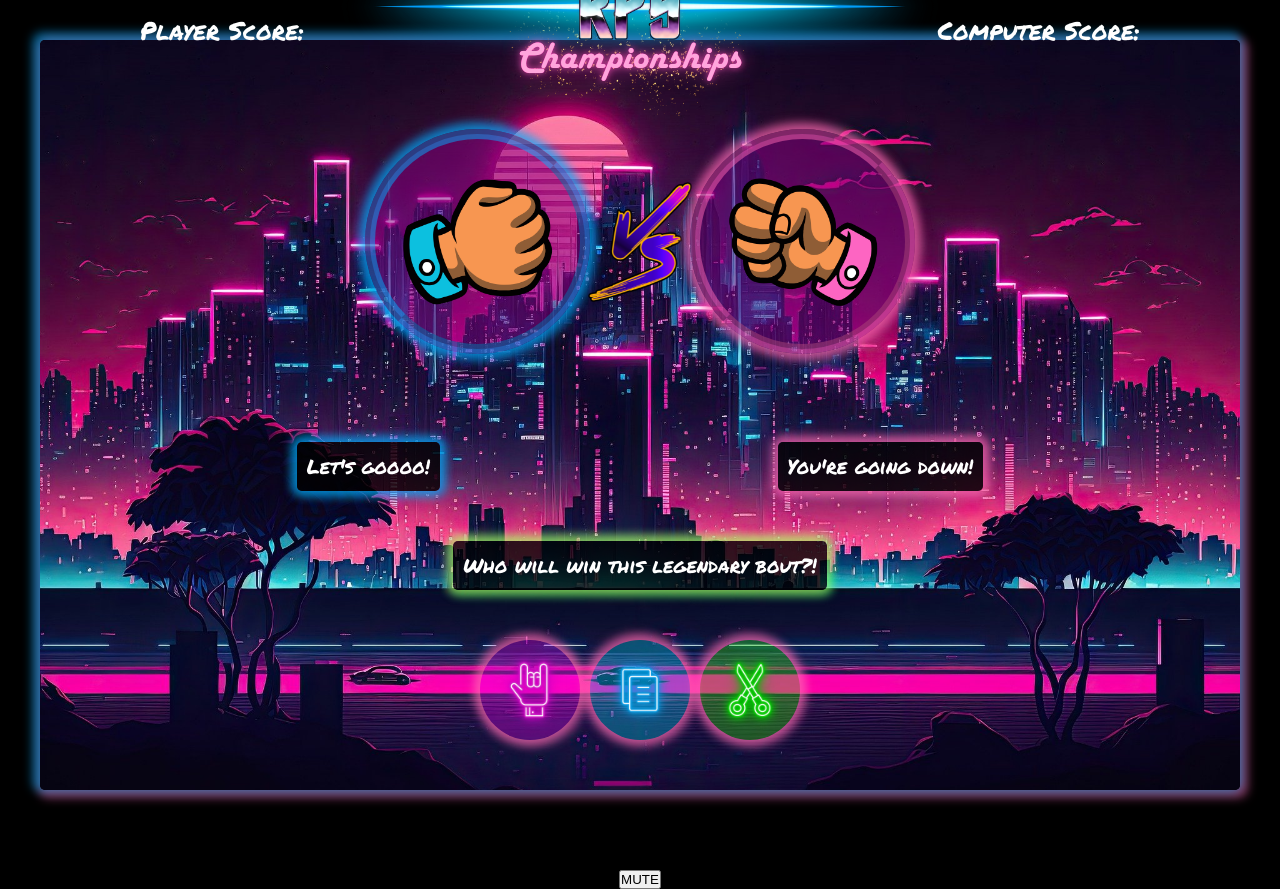
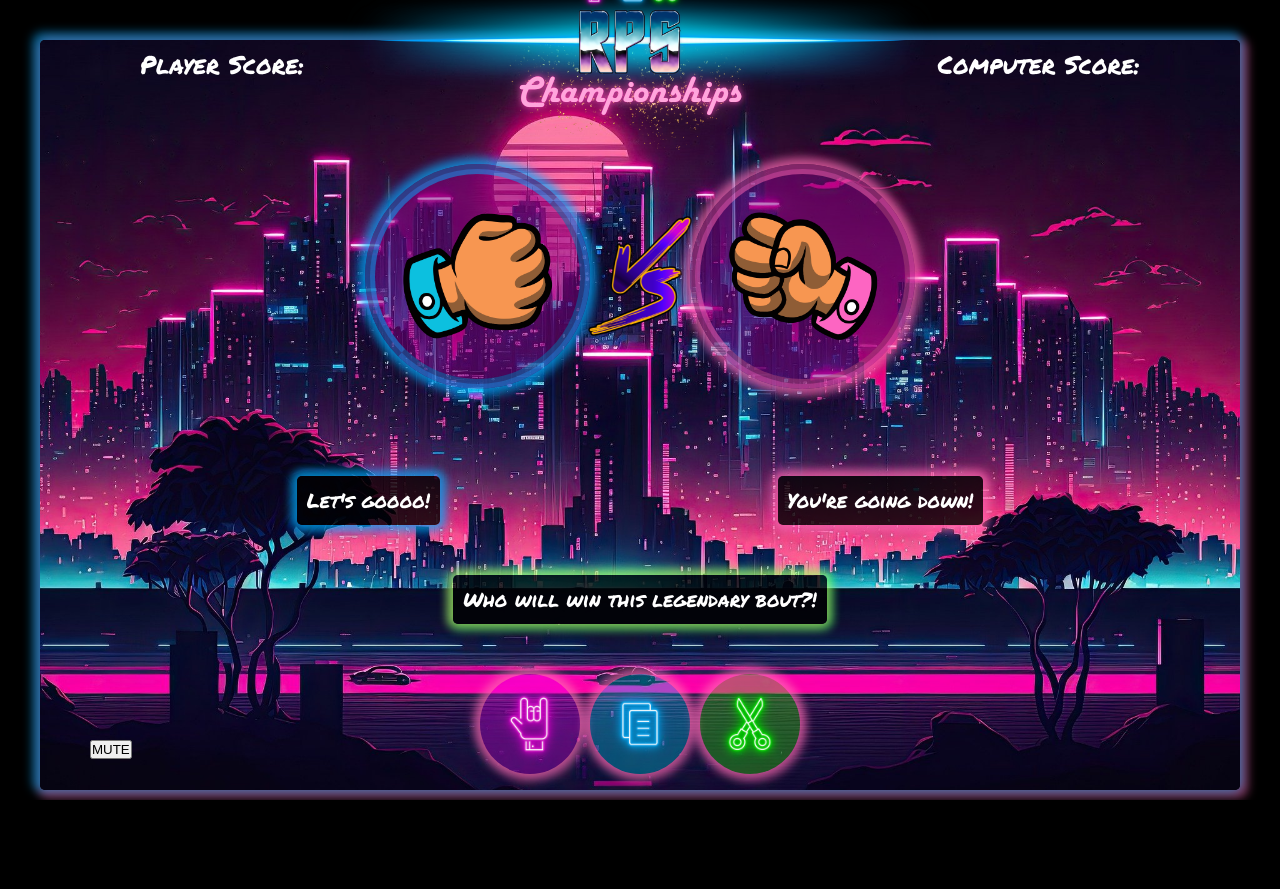
Before and after one commit to ISniffPixels/rock-paper-scissors, a plain HTML site: page index.html in a window 1280 px wide. After the commit the page ends 800 px from the top, so only its background shows below. Drawn offline with Linux system fonts and the light colour scheme; a web font is replaced by a local one.

Commit message:
Adds a mute button to toggle background music ON or OFF

```diff
--- a/style.css
+++ b/style.css
@@ -34,6 +34,8 @@ body {
 }
 
 .container {
+    position: relative;
+
     background-color: rgb(245, 245, 245, 0.4);
     background-image: url(/images/city_lights_1.jpg);
     background-repeat: no-repeat;
@@ -216,6 +218,8 @@ body {
     right: 0;
     bottom: 0;
     left: 0;
+
+    z-index: 100;
 }
 
 .reset_btn {
@@ -303,3 +307,9 @@ body {
     from {transform: translateY(2px)}
     to {transform: translateY(-2px)}
 }
+
+.mute_btn {
+    position: absolute;
+    top: 700px;
+    left: 50px;
+}
```
